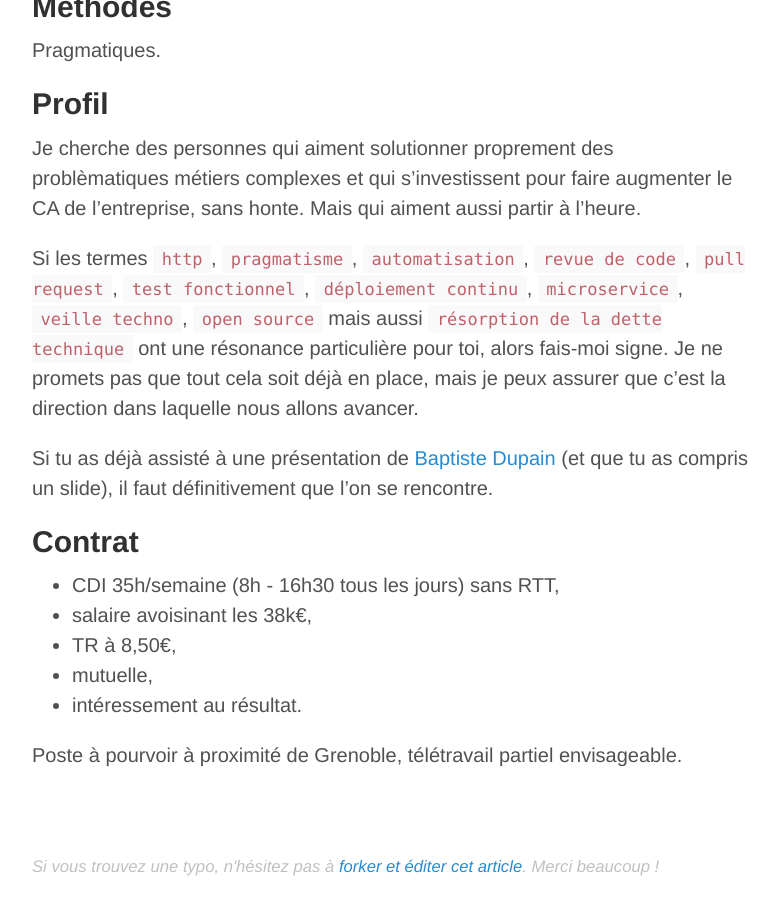
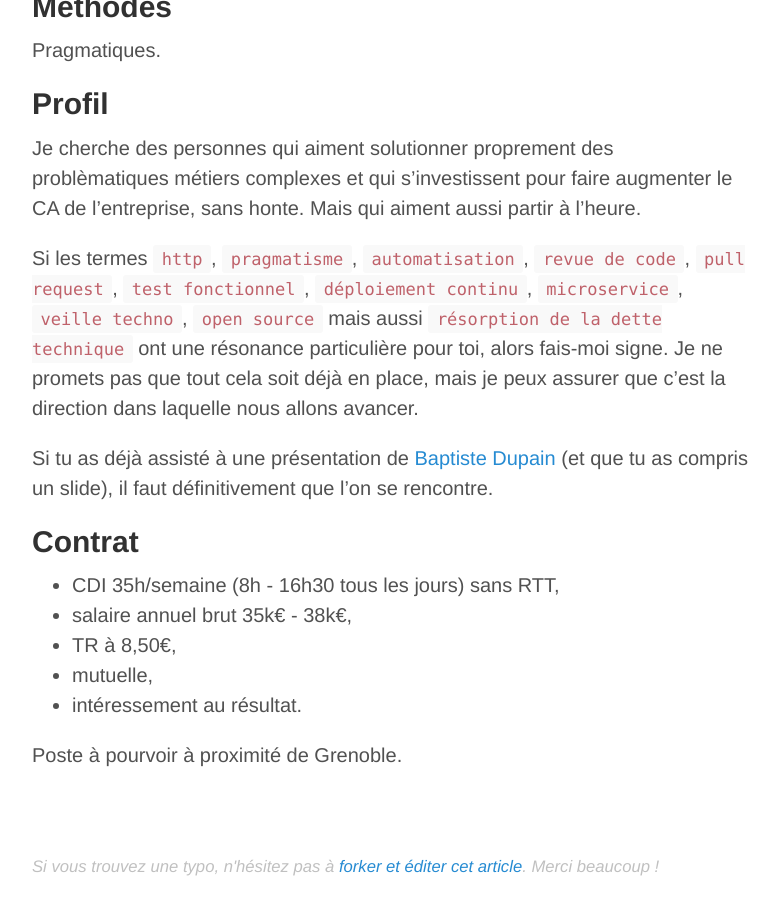
Before and after one commit to KuiKui/xotelia.github.io, a Jekyll site: the page built from _posts/2014-07-15-developpeurs-web-php-mysql.md, in a window 1280 px wide and 900 px high, scrolled down 1358 px. Shown: the whole window, without its empty margins (248-1027 px from the left). Built offline with Jekyll 4.4.1, drawn with Linux system fonts in a browser that asks for light colours; Markdown is read by kramdown in place of the engine named in the settings; comment, search, counter and statistics services are not loaded.

Commit message:
Suppression du télétravail dans l'annonce

```diff
--- a/_posts/2014-07-15-developpeurs-web-php-mysql.md
+++ b/_posts/2014-07-15-developpeurs-web-php-mysql.md
@@ -47,9 +47,9 @@ Si tu as déjà assisté à une présentation de [Baptiste Dupain](https://twitt
 ## Contrat
 
 * CDI 35h/semaine (8h - 16h30 tous les jours) sans RTT,
-* salaire avoisinant les 38k€,
+* salaire annuel brut 35k€ - 38k€,
 * TR à 8,50€,
 * mutuelle,
 * intéressement au résultat.
 
-Poste à pourvoir à proximité de Grenoble, télétravail partiel envisageable.
+Poste à pourvoir à proximité de Grenoble.
```
